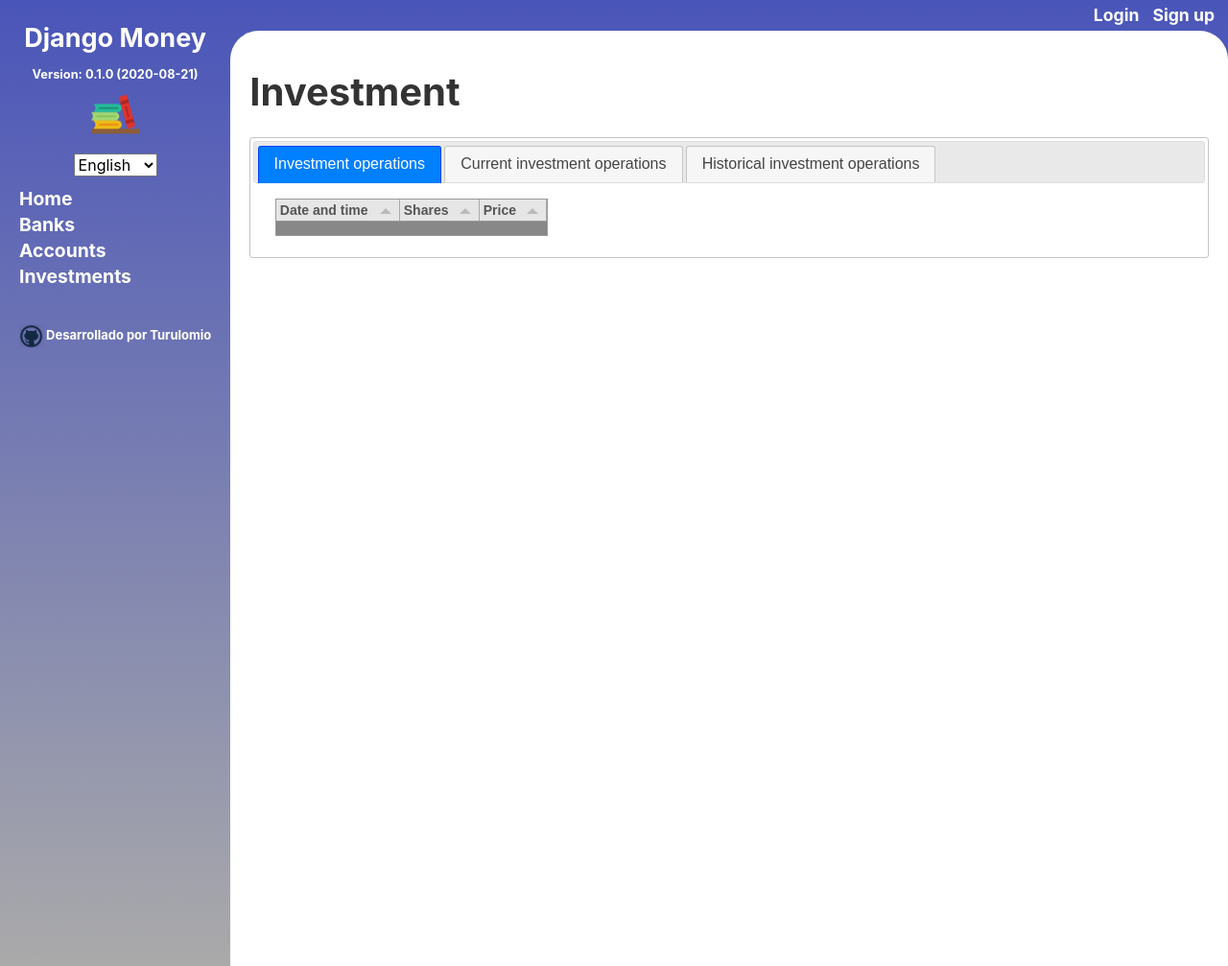
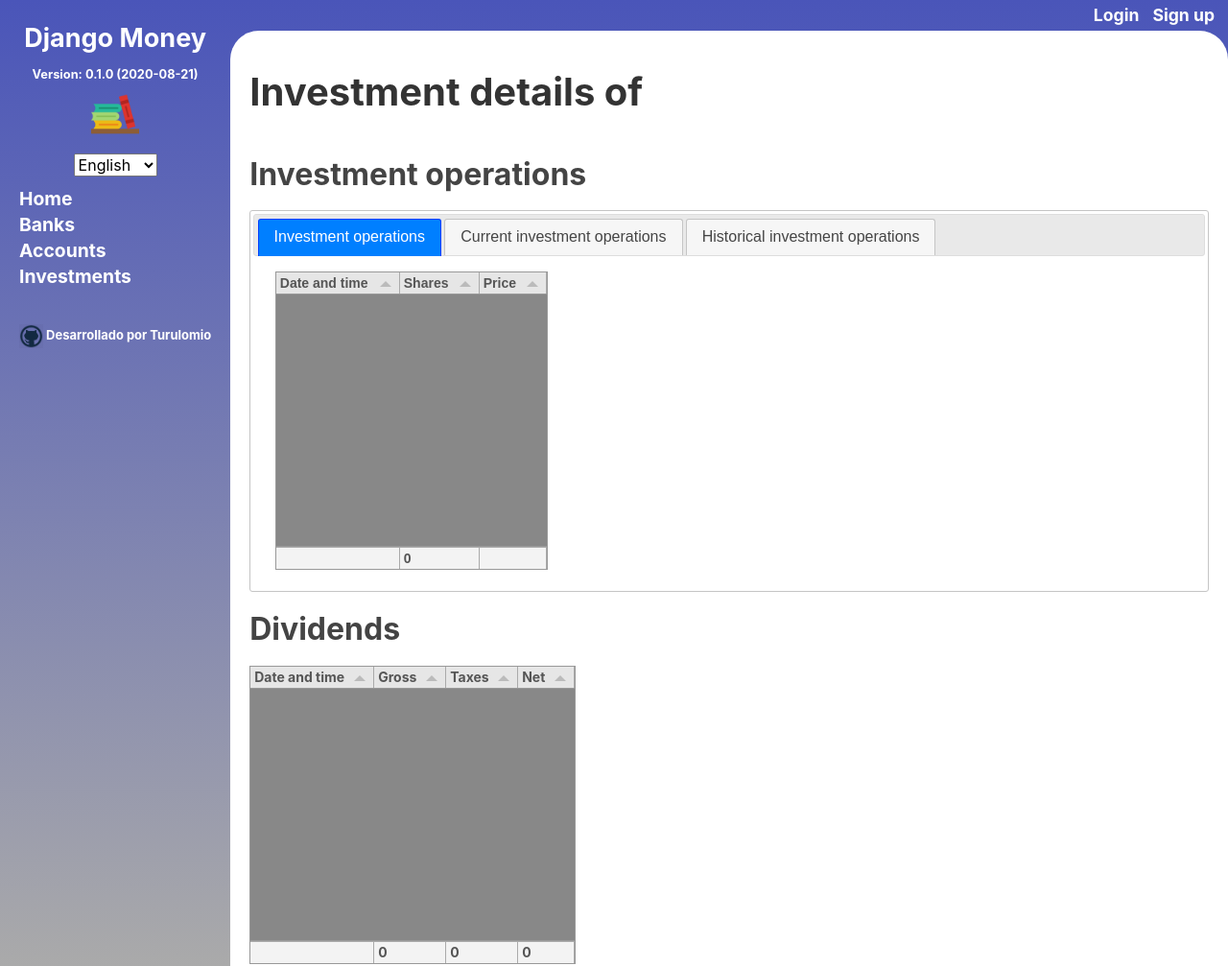
Before and after one commit to turulomio/django-money, a Django app: template money/templates/investment_view.html in a window 1280 px wide. Shown: the whole page at 96% size. Run offline with Django 3.2, Linux system fonts and the light colour scheme; the template is opened without the code that fills it: most values are stand-ins (such as "Sample title", 1, 10 or a date in 2020); parts of the project's set-up code (start-up, migrations or seed data) failed here and were passed over; some libraries are stand-ins or nearby versions.

Commit message:
Added dividens

```diff
--- a/money/templates/investment_view.html
+++ b/money/templates/investment_view.html
@@ -4,8 +4,9 @@
 
 {% block content %}
 
-<h1>{% trans "Investment " %}</h1>
+<h1>{% blocktrans %} Investment details of {{ investment.name }}{% endblocktrans %}</h1>
 
+<h2>{% trans "Investment operations" %}</h2>
 <script>
   $( function() {
     $( "#tabs" ).tabs();
@@ -26,11 +27,12 @@
     var False=false; var True=true;
     var tabledata = {{list_oi|safe}};
 var table = new Tabulator("#table", {
+    height:"311px",
  	data:tabledata, //assign data to table
  	layout:"fitDataTable", //fit columns to width of table (optional)
  	columns:[ //Define Table Columns
 	 	{title:"{% trans 'Date and time' %}", field:"datetime"},
-	 	{title:"{% trans 'Shares' %}", field:"shares"},
+	 	{title:"{% trans 'Shares' %}", field:"shares", bottomCalc:"sum"},
 	 	{title:"{% trans 'Price' %}", field:"price",},
  	],
  	rowClick:function(e, row){
@@ -48,11 +50,12 @@ var table = new Tabulator("#table", {
     var False=false; var True=true;
     var tabledata = {{list_oic|safe}};
 var table = new Tabulator("#table2", {
+    height:"311px",
  	data:tabledata, //assign data to table
  	layout:"fitDataTable", //fit columns to width of table (optional)
  	columns:[ //Define Table Columns
 	 	{title:"{% trans 'Date and time' %}", field:"datetime"},
-	 	{title:"{% trans 'Shares' %}", field:"shares"},
+	 	{title:"{% trans 'Shares' %}", field:"shares", bottomCalc:"sum"},
 	 	{title:"{% trans 'Price' %}", field:"price",},
  	],
  	rowClick:function(e, row){
@@ -68,11 +71,12 @@ var table = new Tabulator("#table2", {
     var False=false; var True=true;
     var tabledata = {{list_oih|safe}};
 var table = new Tabulator("#table3", {
+    height:"311px",
  	data:tabledata, //assign data to table
  	layout:"fitDataTable", //fit columns to width of table (optional)
  	columns:[ //Define Table Columns
 	 	{title:"{% trans 'Date and time' %}", field:"dt_end"},
-	 	{title:"{% trans 'Shares' %}", field:"shares"},
+	 	{title:"{% trans 'Shares' %}", field:"shares", bottomCalc:"sum"},
  	],
  	rowClick:function(e, row){
         window.location.href = "{% url 'bank_update' pk=-9999 %}".replace( -9999 , row.getData().id);
@@ -81,4 +85,28 @@ var table = new Tabulator("#table3", {
 </script>
 </div>
 </div>
+
+
+<h2>{% trans "Dividends" %}</h2>
+
+<div id="tableDividends"></div>
+<script>
+    var False=false; var True=true;
+    var tabledata = {{list_dividends|safe}};
+var table = new Tabulator("#tableDividends", {
+    height:"311px",
+ 	data:tabledata, //assign data to table
+ 	layout:"fitDataTable", //fit columns to width of table (optional)
+ 	columns:[ //Define Table Columns
+	 	{title:"{% trans 'Date and time' %}", field:"datetime"},
+	 	{title:"{% trans 'Gross' %}", field:"gross", bottomCalc:"sum"},
+	 	{title:"{% trans 'Taxes' %}", field:"taxes", bottomCalc:"sum"},
+	 	{title:"{% trans 'Net' %}", field:"net", bottomCalc:"sum"},
+ 	],
+ 	rowClick:function(e, row){
+        window.location.href = "{% url 'bank_update' pk=-9999 %}".replace( -9999 , row.getData().id);
+ 	},
+});
+</script>
+</div>
 {% endblock %}
```
Also changed, not shown: money/tables.py (+19 -9 lines), money/views.py (+4 -3 lines).
